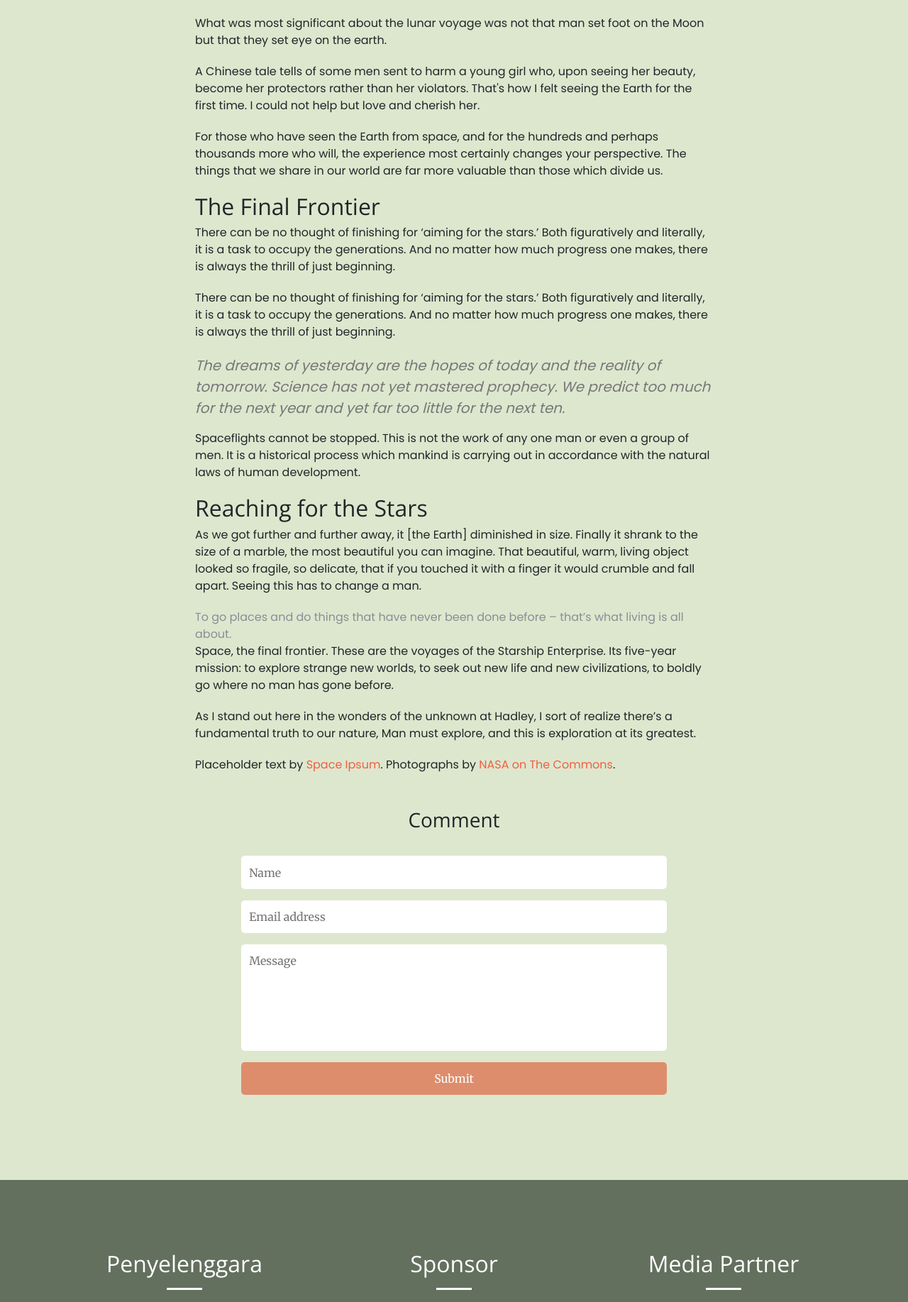
After one commit to aliakbr/oktan, a Django app: page /oktan/post/ in a window 1280 px wide. The commit adds this page. Shown: the part 1234-3069 px from the top of the page at 71% size. Run offline with Django 3.2, Linux system fonts and the light colour scheme; some libraries are stand-ins or nearby versions.

Commit message:
add post page (minus comment), notif success and fail

```diff
--- a/oktansite/templates/oktan/gallery.html
+++ b/oktansite/templates/oktan/gallery.html
@@ -80,7 +80,7 @@
     <section class="p-0 bg-secondary">
         <div class="container">
             <div class="row">
-            <div class="col-lg-12 text-center">
+            <div class="col-lg-12 text-center" style="margin-top: 20px;">
                 <h2 class="section-heading">Gallery</h2>
                 <hr class="primary">
             </div>
--- /dev/null
+++ b/oktansite/templates/oktan/post.html
@@ -0,0 +1,269 @@
+<!DOCTYPE html>
+{% load static %}
+{% block content %}
+<html lang="en">
+
+  <head>
+
+    <meta charset="utf-8">
+    <meta name="viewport" content="width=device-width, initial-scale=1, shrink-to-fit=no">
+    <meta name="description" content="">
+    <meta name="author" content="">
+    <link rel="icon" type="image/png" sizes="96x96" href="{% static 'oktan/img/asset/favicon.png' %}">
+    <title>Oktan ITB 2018</title>
+
+    <!-- Bootstrap core CSS -->
+    <link href="{% static 'oktan/vendor/bootstrap/css/bootstrap.min.css' %}" rel="stylesheet">
+
+    <!-- Custom fonts for this template -->
+    <link href="{% static 'oktan/vendor/font-awesome/css/font-awesome.min.css' %}" rel="stylesheet" type="text/css">
+    <link href='https://fonts.googleapis.com/css?family=Lora:400,700,400italic,700italic' rel='stylesheet' type='text/css'>
+    <link href='https://fonts.googleapis.com/css?family=Open+Sans:300italic,400italic,600italic,700italic,800italic,400,300,600,700,800' rel='stylesheet' type='text/css'>
+    <link href='https://fonts.googleapis.com/css?family=Merriweather:400,300,300italic,400italic,700,700italic,900,900italic' rel='stylesheet' type='text/css'>
+    <link href="https://fonts.googleapis.com/css?family=Playfair+Display" rel="stylesheet">
+    <link href="https://fonts.googleapis.com/css?family=Poppins" rel="stylesheet">
+    <link href="https://fonts.googleapis.com/css?family=Playfair+Display+SC" rel="stylesheet">
+
+    <!-- Plugin CSS -->
+    <link href="{% static 'oktan/vendor/magnific-popup/magnific-popup.css" rel="stylesheet">
+
+    <!-- Custom styles for this template -->
+    <link href="{% static 'oktan/css/clean-blog.css' %}" rel="stylesheet">
+    <link href="{% static 'oktan/css/creative.css' %}" rel="stylesheet">
+
+    <style>
+    blockquote {
+        font-style: italic;
+        color: #777777;
+    }
+
+    form {
+        max-width: 600px;
+        text-align: center;
+        margin: 20px auto;
+    }
+
+    input, textarea {
+        border:0; outline:0;
+        padding: 0.7em;
+        display: block;
+        width: 100%;
+        margin-top: 1em;
+        font-family: 'Merriweather', sans-serif;
+        box-shadow: 0 1px 1px rgba(black, 0.1);
+        resize: none;
+        border-radius: 5px;
+    }
+
+    input:focus, textarea:focus {
+        box-shadow: 0 0px 2px rgba(#dd8d6c, 1)!important;
+    }
+
+    #input-submit {
+        color: white;
+        background: #dd8d6c;
+        cursor: pointer;
+        border-radius: 5px;
+    }
+
+    #input-submit:hover {
+        background: #da8360;
+        box-shadow: 0 1px 1px 1px rgba(#aaa, 0.6);
+    }
+
+    textarea {
+        height: 150px;
+    }
+
+    /* Clearfix */
+    .cf:before,
+    .cf:after {
+        content: " "; /* 1 */
+        display: table; /* 2 */
+    }
+
+    .cf:after {
+        clear: both;
+    }
+    </style>
+  </head>
+
+  <body id="news">
+
+    <!-- Navigation -->
+    <nav class="navbar navbar-expand-lg navbar-light fixed-top" id="mainNav">
+      <a class="navbar-brand" href="{% url 'oktansite:index' %}">
+        <img class="navbar-brand" src="{% static 'oktan/img/asset/thumbnail/logo.png' %}"></img>
+      </a>
+      <button class="navbar-toggler navbar-toggler-right" type="button" data-toggle="collapse" data-target="#navbarResponsive" aria-controls="navbarResponsive" aria-expanded="false" aria-label="Toggle navigation">
+        <span class="navbar-toggler-icon"></span>
+      </button>
+      <div class="collapse navbar-collapse" id="navbarResponsive">
+        <ul class="navbar-nav mr-auto">
+            <li class="nav-item">
+                <a class="nav-link" href="{% url 'oktansite:about' %}">About</a>
+            </li>
+            <li class="nav-item">
+                <a class="nav-link active" href="#news">News</a>
+            </li>
+            <li class="nav-item">
+                <a class="nav-link" href="{% url 'oktansite:gallery' %}">Gallery</a>
+            </li>
+            <li class="nav-item">
+                <a class="nav-link" href="#contact">Contact</a>
+            </li>
+        </ul>
+        <ul class="navbar-nav ml-auto">
+          {% if user.is_authenticated %}
+            <li class="nav-item">
+              <a class="nav-link" href="{% url 'oktansite:user' %}">Halo, {{ user.team.team_name }}</a>
+            </li>
+          {% else %}
+          <li class="nav-item">
+            <a class="nav-link" href="{% url 'oktansite:login' %}">Login/Register</a>
+          </li>
+          {% endif %}
+        </ul>
+      </div>
+    </nav>
+
+    <!-- Page Header -->
+    <header class="masthead">
+      <div class="header-content">
+      </div>
+    </header>
+
+    <section class="bg-secondary" style="padding-top: 30px;">
+      <div class="container">
+        <div class="row">
+            <div class="col-lg-8 col-md-10 mx-auto text-center">
+                <div class="post-heading">
+                    <h1>Man must explore, and this is exploration at its greatest</h1>
+                    <h2 class="subheading">Problems look mighty small from 150 miles up</h2>
+                    <span class="meta">Posted by
+                      <a href="#">Start Bootstrap</a>
+                      on August 24, 2017</span>
+                  </div>
+            </div>
+              <!-- Post Content -->
+              <article style="padding-top:30px;">
+                <div class="container">
+                  <div class="row">
+                    <div class="col-lg-8 col-md-10 mx-auto">
+                      <p>Never in all their history have men been able truly to conceive of the world as one: a single sphere, a globe, having the qualities of a globe, a round earth in which all the directions eventually meet, in which there is no center because every point, or none, is center — an equal earth which all men occupy as equals. The airman's earth, if free men make it, will be truly round: a globe in practice, not in theory.</p>
+
+                      <p>Science cuts two ways, of course; its products can be used for both good and evil. But there's no turning back from science. The early warnings about technological dangers also come from science.</p>
+
+                      <p>What was most significant about the lunar voyage was not that man set foot on the Moon but that they set eye on the earth.</p>
+
+                      <p>A Chinese tale tells of some men sent to harm a young girl who, upon seeing her beauty, become her protectors rather than her violators. That's how I felt seeing the Earth for the first time. I could not help but love and cherish her.</p>
+
+                      <p>For those who have seen the Earth from space, and for the hundreds and perhaps thousands more who will, the experience most certainly changes your perspective. The things that we share in our world are far more valuable than those which divide us.</p>
+
+                      <h2 class="section-heading">The Final Frontier</h2>
+
+                      <p>There can be no thought of finishing for ‘aiming for the stars.’ Both figuratively and literally, it is a task to occupy the generations. And no matter how much progress one makes, there is always the thrill of just beginning.</p>
+
+                      <p>There can be no thought of finishing for ‘aiming for the stars.’ Both figuratively and literally, it is a task to occupy the generations. And no matter how much progress one makes, there is always the thrill of just beginning.</p>
+
+                      <blockquote class="blockquote">The dreams of yesterday are the hopes of today and the reality of tomorrow. Science has not yet mastered prophecy. We predict too much for the next year and yet far too little for the next ten.</blockquote>
+
+                      <p>Spaceflights cannot be stopped. This is not the work of any one man or even a group of men. It is a historical process which mankind is carrying out in accordance with the natural laws of human development.</p>
+
+                      <h2 class="section-heading">Reaching for the Stars</h2>
+
+                      <p>As we got further and further away, it [the Earth] diminished in size. Finally it shrank to the size of a marble, the most beautiful you can imagine. That beautiful, warm, living object looked so fragile, so delicate, that if you touched it with a finger it would crumble and fall apart. Seeing this has to change a man.</p>
+
+                      <span class="caption text-muted">To go places and do things that have never been done before – that’s what living is all about.</span>
+
+                      <p>Space, the final frontier. These are the voyages of the Starship Enterprise. Its five-year mission: to explore strange new worlds, to seek out new life and new civilizations, to boldly go where no man has gone before.</p>
+
+                      <p>As I stand out here in the wonders of the unknown at Hadley, I sort of realize there’s a fundamental truth to our nature, Man must explore, and this is exploration at its greatest.</p>
+
+                      <p>Placeholder text by
+                        <a href="http://spaceipsum.com/">Space Ipsum</a>. Photographs by
+                        <a href="https://www.flickr.com/photos/nasacommons/">NASA on The Commons</a>.</p>
+                    </div>
+                  </div>
+                </div>
+              </article>
+              <hr>
+              <div class="col-lg-8 col-md-10 mx-auto text-center" style="margin-top: 30px;">
+                <h3>Comment</h3>
+                <form class="cf">
+                  <div >
+                    <input type="text" id="input-name" placeholder="Name">
+                    <input type="email" id="input-email" placeholder="Email address">
+                    <textarea name="message" type="text" id="input-message" placeholder="Message"></textarea>
+                  </div>
+                  <input type="submit" value="Submit" id="input-submit">
+                </form>
+            </div>
+        </div>
+      </div>
+    </section>
+
+    <section class="bg-dark">
+      <div class="container">
+        <div class="row">
+          <div class="col-lg-4 text-center">
+          	<h2 class="section-heading text-white">Penyelenggara</h2>
+            <hr class="light">
+          	<div class="thumbnail">
+          		<img style="width: 95%; max-width: 350px" src="{% static 'oktan/img/asset/penyelenggara.png' %}">
+          	</div>
+          </div>
+          <div class="col-lg-4 text-center">
+          	<h2 class="section-heading text-white">Sponsor</h2>
+            <hr class="light">
+          	<div class="thumbnail">
+          		<img style="width: 95%; max-width: 350px" src="{% static 'oktan/img/asset/sponsor.png' %}">
+          	</div>
+          </div>
+          <div class="col-lg-4 text-center">
+          	<h2 class="section-heading text-white">Media Partner</h2>
+            <hr class="light">
+            <div class="thumbnail">
+          		<img style="width: 95%; max-width: 350px" src="{% static 'oktan/img/asset/media-partner.png' %}">
+          	</div>
+          </div>
+        </div>
+        <br>
+        <div class="row">
+			<div class=" col-lg-8 mx-auto text-center">
+				<a href="https://facebook.com/oktanitb/"><img class="link-social" src="{% static 'oktan/img/asset/fb.png' %}" width="50px"><span class="text-hidden">Facebook</span></a>
+				<a href="https://twitter.com/itboktan/"><img class="link-social" src="{% static 'oktan/img/asset/twitter.png' %}" width="50px"><span class="text-hidden">Twitter</span></a>
+				<a href="https://instagram.com/oktanitb/"><img class="link-social" src="{% static 'oktan/img/asset/instagram.png' %}" width="50px"><span class="text-hidden">Instagram</span></a>
+				<a href="https://ask.fm/oktanitb"><img class="link-social" src="{% static 'oktan/img/asset/askfm.png' %}" width="50px"><span class="text-hidden">Askfm</span></a>
+				<a href="https://line.me/"><img class="link-social" src="{% static 'oktan/img/asset/line.png' %}" width="50px"><span class="text-hidden">Line</span></a>
+				<a href="https://youtube.com/oktanitb/"><img class="link-social" src="{% static 'oktan/img/asset/youtube.png' %}" width="50px"><span class="text-hidden">Youtube</span></a>
+				<hr class="light">
+			</div>
+        </div>
+        <br>
+        <div class="row">
+        	<div class="col-lg-8 mx-auto text-center">
+        		<p> Copyright &copy; OKTAN ITB 2018</p>
+        	</div>
+      	</div>
+      </div>
+    </section>
+
+    <!-- Bootstrap core JavaScript -->
+    <script src="{% static 'oktan/vendor/jquery/jquery.min.js' %}"></script>
+    <script src="{% static 'oktan/vendor/popper/popper.min.js' %}"></script>
+    <script src="{% static 'oktan/vendor/bootstrap/js/bootstrap.min.js' %}"></script>
+
+    <!-- Plugin JavaScript -->
+    <script src="{% static 'oktan/vendor/jquery-easing/jquery.easing.min.js' %}"></script>
+    <script src="{% static 'oktan/vendor/scrollreveal/scrollreveal.min.js' %}"></script>
+    <script src="{% static 'oktan/vendor/magnific-popup/jquery.magnific-popup.min.js' %}"></script>
+
+    <!-- Custom scripts for this template -->
+    <script src="{% static 'oktan/js/clean-blog.js' %}"></script>
+    <script src="{% static 'oktan/js/creative.js' %}"></script>
+    <script src="{% static 'oktan/js/timeline.js' %}"></script>
+  </body>
+
+</html>
+{% endblock %}
--- a/oktansite/urls.py
+++ b/oktansite/urls.py
@@ -6,6 +6,7 @@ urlpatterns = [
     url(r'^$', views.index, name='index'),
     url(r'^about/', views.about, name="about"),
     url(r'^news/', views.news, name="news"),
+    url(r'^post/', views.post, name="post"),
     url(r'^gallery/', views.gallery, name="gallery"),
     url(r'^login/', views.login, name='login'),
     url(r'^register/', views.register, name='register'),
--- a/oktansite/views.py
+++ b/oktansite/views.py
@@ -165,6 +165,10 @@ def news(request):
             break
     return render(request, template, {'news': articles})
 
+def post(request):
+    template = 'oktan/post.html'
+    return render(request, template)
+
 def gallery(request):
     template = 'oktan/gallery.html'
     return render(request, template)
```
Also changed, not shown: oktansite/templates/oktan/add_timeline.html (+7 -0 lines), oktansite/templates/oktan/addnews.html (+7 -0 lines), oktansite/templates/oktan/addsponsor.html (+7 -0 lines), oktansite/templates/oktan/admin-dashboard.html (+19 -8 lines), oktansite/templates/oktan/edit_news.html (+7 -0 lines), oktansite/templates/oktan/edit_timeline.html (+7 -0 lines), oktansite/templates/oktan/editabout.html (+7 -0 lines).
